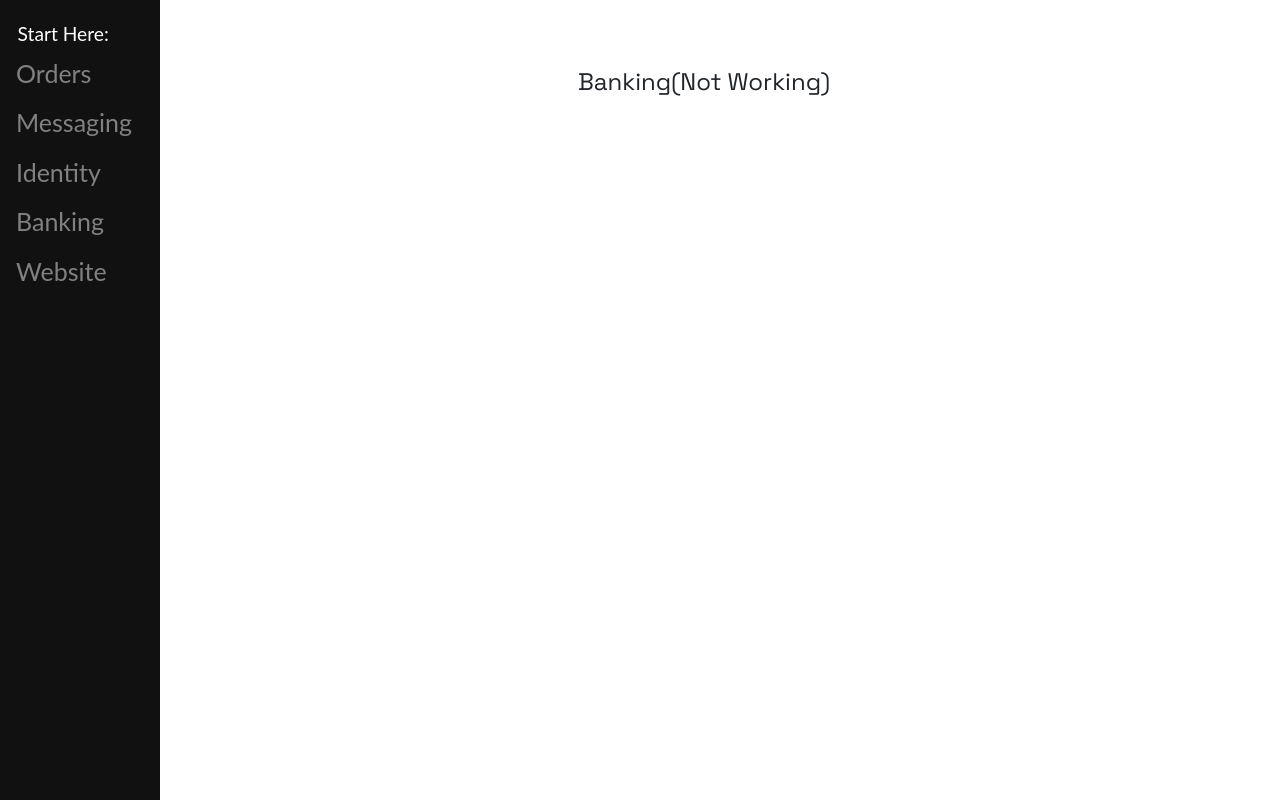
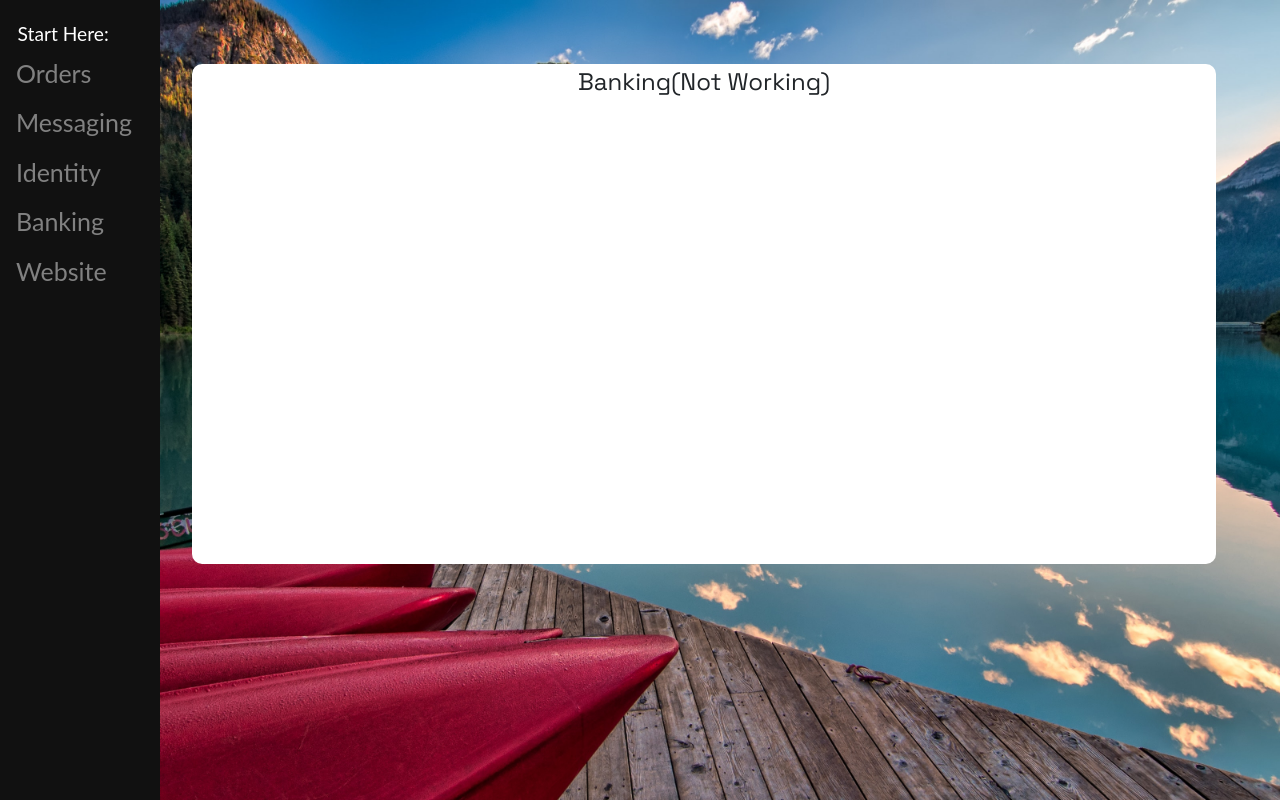
Before and after one commit to Stevierajesh/HACKATHON, a website: page html/custBank.html in a window 1280 px wide. Drawn offline with nearby package versions, Linux system fonts and the light colour scheme; the site is published under a folder, as on GitHub Pages, so addresses that start at the root find nothing.

Commit message:
Fixed wrong image urls on the customer pages
  CSS
- The issue was all urls were 'media/___' but it should have been '../media/___'
this is because the media folder is outside of the html folder, but since
we have to navigate relative to the file, we need to visit /html's parent

```diff
--- a/html/custBank.html
+++ b/html/custBank.html
@@ -20,7 +20,7 @@
     <style>
       body {
         font-family: "Lato", sans-serif;
-        background-image: url('/media/sampleImages/nice.jpg'); /* Replace with the actual path to your image */
+        background-image: url('../media/sampleImages/nice.jpg'); /* Replace with the actual path to your image */
     background-size: cover; /* This property ensures the background image covers the entire element */
     background-repeat: no-repeat;
       }
```
Also changed, not shown: html/custIdentity.html (+1 -1 lines), html/custOrders.html (+1 -1 lines), html/custdash.html (+1 -1 lines).
